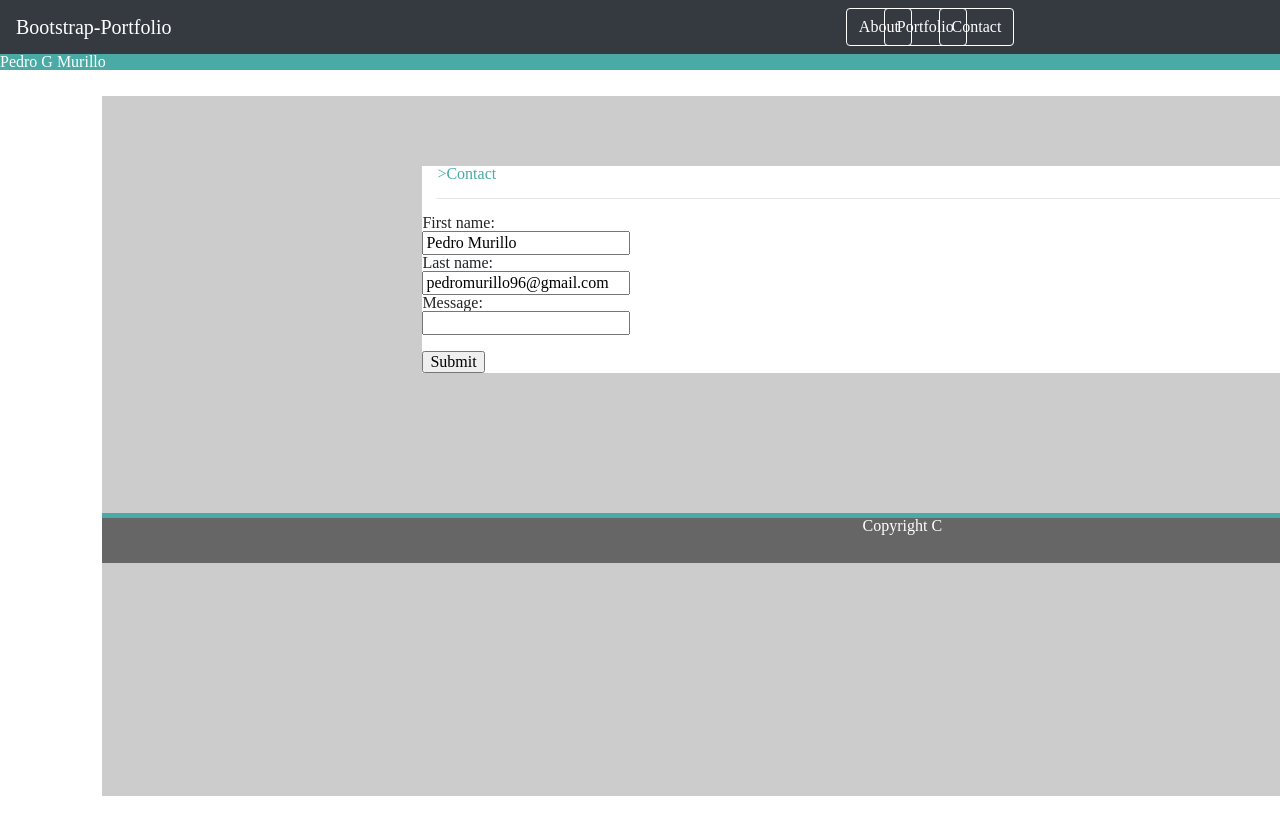
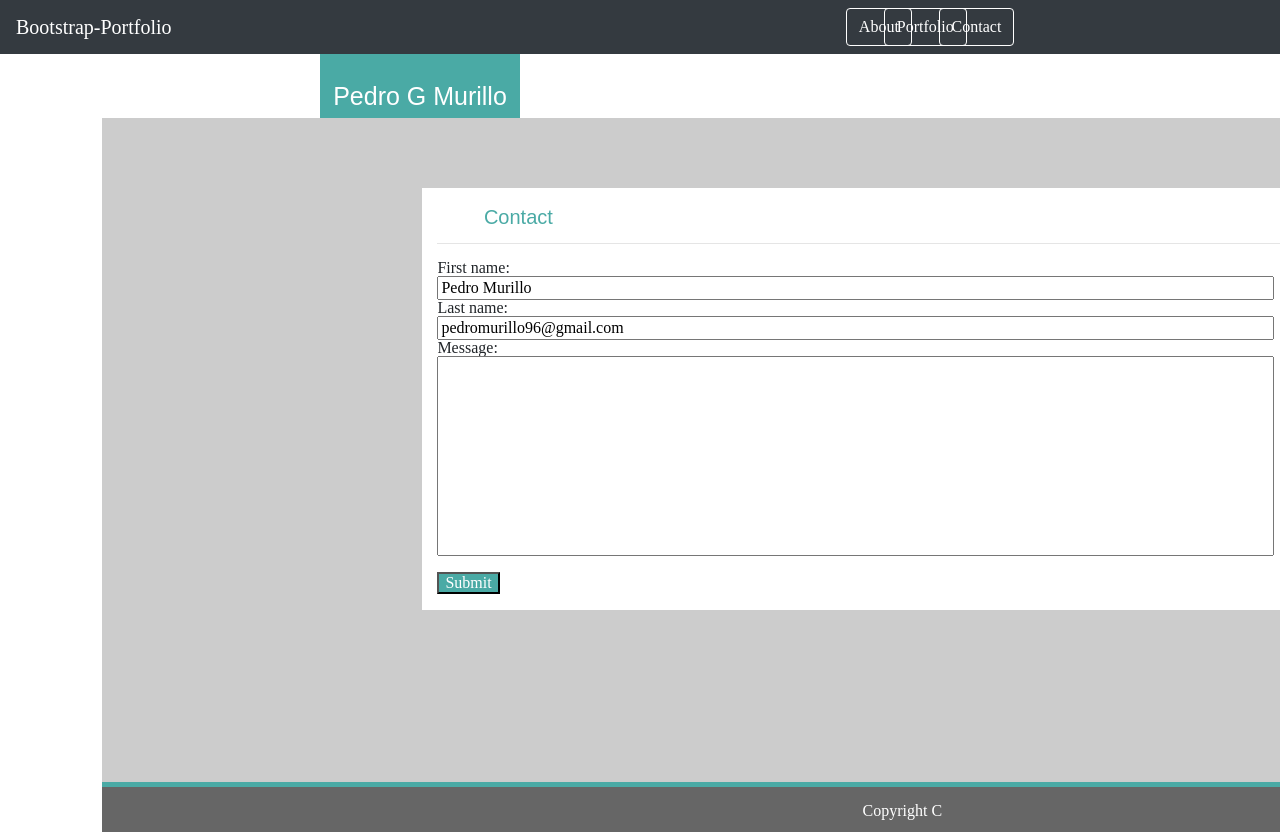
Before and after one commit to Gab-chan/Bootstrap-Portfolio, a plain HTML site: page contact.html in a window 1280 px wide. Shown: the top 832 px of the page. Before the commit the page ends 800 px from the top, so only its background shows below. Drawn offline with nearby package versions, Linux system fonts and the light colour scheme.

Commit message:
major updates to style.css and minor updates to html files

```diff
--- a/contact.html
+++ b/contact.html
@@ -17,39 +17,42 @@
         <a class="btn btn-outline-success my-2 my-sm-0 ms-contact" href="contact.html">Contact</a>
     </nav>
     <header>
-        Pedro G Murillo
+        <h1>Pedro G Murillo</h1>
     </header>
     <div class="div1">
             <div class="container">
                 <div class="row">
                     <div class="col-md-12">
-                        <p class="title">>Contact</p>
+                        <h3 class="title">Contact</h3>
                         <hr>
-                        </div>
+                    </div>
+                </div>
 
                 <div class="row">
                     <div class="col-md-12">
 
                         <form action="/action_page.php">
                             First name:<br>
-                            <input type="text" name="name" value="Pedro Murillo">
+                            <input class="first" type="text" name="name" value="Pedro Murillo">
                             <br>
                             Last name:<br>
-                            <input type="text" name="email" value="pedromurillo96@gmail.com">
+                            <input class="last" type="text" name="email" value="pedromurillo96@gmail.com">
                             <br>
                             Message:<br>
                             <input class="mes1" type="text" name="message" >
                             <br><br>
-                            <input type="submit" value="Submit">
+                            <input class="submit" type="submit" value="Submit">
+                            <br><br>
                         </form>
                     </div>
                 </div>
             </div>
+            <footer class="foot1">
+                <h3 class="title2">Copyright C</h3>
+            </footer>
         </div>
-        <footer>
-            Copyright C
-        </footer>
-    </div>
+
+
 
 </body>
 </html>
--- a/style.css
+++ b/style.css
@@ -26,6 +26,23 @@
 header {
     color:#ffffff;
     background-color: #4aaaa5;
+    width: 200px;
+    height: 100px;
+    text-align: center;
+    position: relative;
+    left: 25%;
+    position: absolute;
+    top: 2%;
+    clear:both;
+    margin-top: 3%;
+
+
+}
+
+h1 {
+    margin-top: 15%;
+    font-size: 25px;
+    font-family: Arial, Helvetica, sans-serif;
 }
 
 .div1 {
@@ -34,16 +51,25 @@ header {
     height: 700px;
     position: relative;
     left: 8%;
-    margin-top: 2%;
+    margin-top: 5%;
 
 }
 
 .container {
     background-color: #ffffff;
+
+    width: 960px;
+    position: relative;
+    top: 10%;
 }
 
 .title {
     color:#4aaaa5;
+    position: relative;
+    left: 5%;
+    margin-top: 2%;
+    font-family: Arial, Helvetica, sans-serif;
+    font-size: 20px;
 }
 
 footer {
@@ -53,24 +79,53 @@ footer {
     border-top-style: solid;
     text-align: center;
     height: 50px;
+    width:1600px;
     color: #ffffff;
     position: relative;
     top: 30%;
 
 
+
+}
+
+.foot1 {
+    margin-top: 2%;
+}
+
+.title2 {
+    margin-top: 1%;
 }
 
 
 .img0 {
-    width: 200px;
+    width: 250px;
     height: 400px;
     float: left;
     margin-left: 3%;
+    margin-bottom: 1%;
+    margin-right: 1%;
 }
 
-.container {
-    width: 960px;
-    position: relative;
-    top: 10%;
 
+
+p {
+    font-family: Arial, Helvetica, sans-serif;
 }
+
+.mes1 {
+    height: 200px;
+    width: 90%;
+}
+
+.first {
+    width: 90%;
+}
+
+.last {
+    width: 90%;
+}
+
+.submit {
+    background-color: #4aaaa5;
+    color: #ffffff;
+}
```
Also changed, not shown: index.html (+6 -3 lines), portfolio.html (+3 -3 lines).
